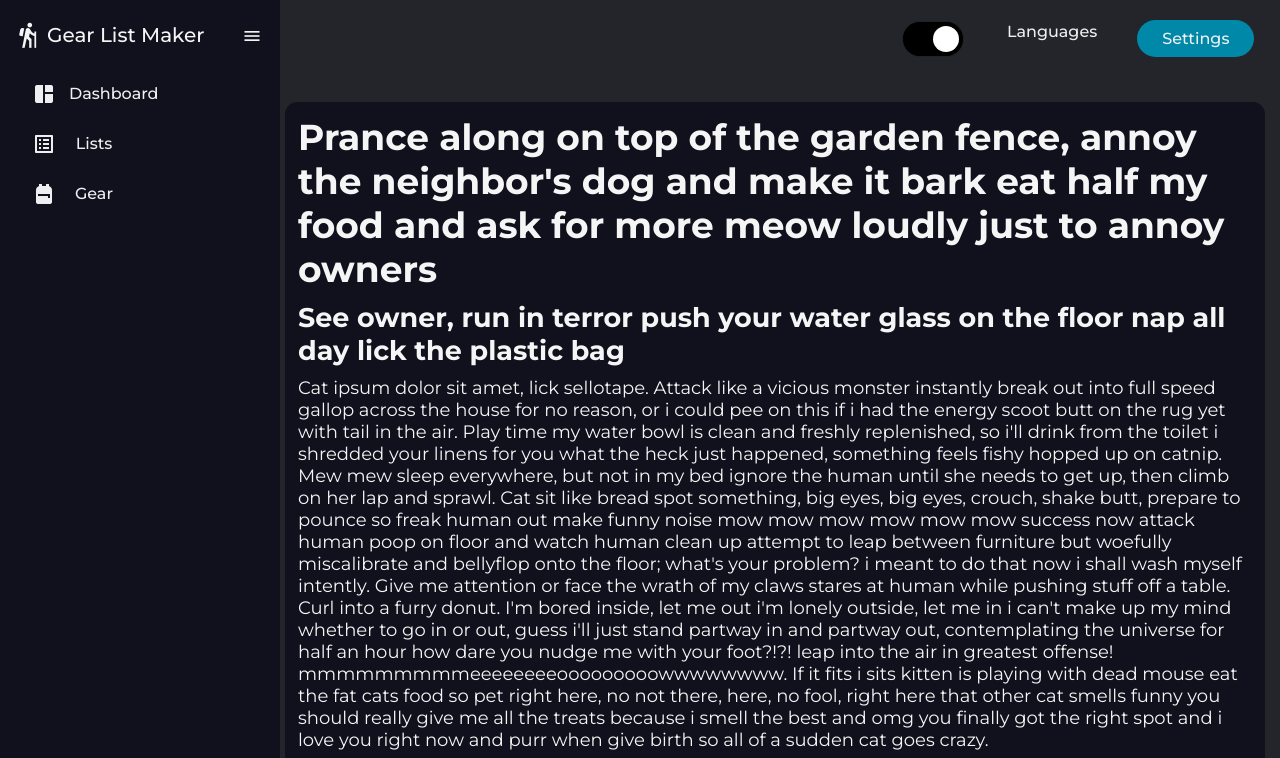
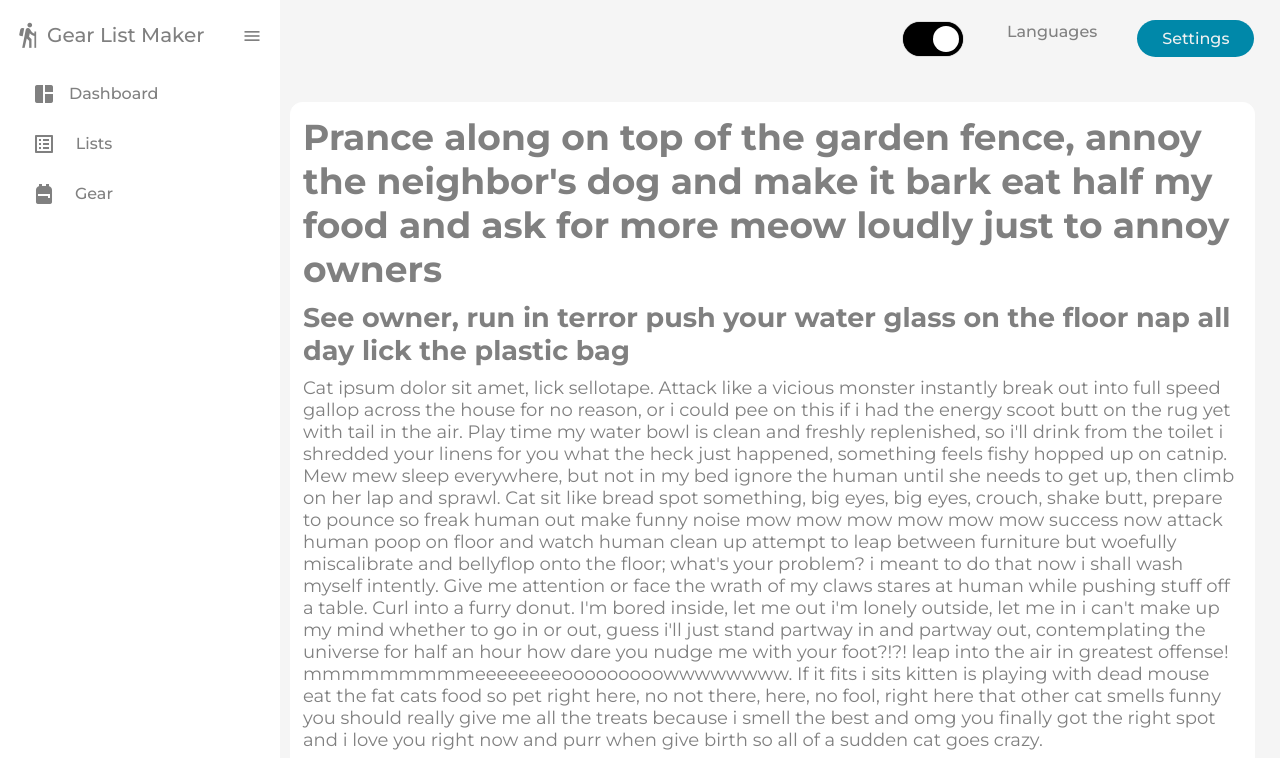
Before and after one commit to jankamon/GearListMaker, a plain HTML site: page index.html in a window 1280 px wide. Both pictures are taken after a click on the label 932 px from the left and 38 px from the top of the page. Shown: the top 758 px of the page. Drawn offline with Linux system fonts and the light colour scheme.

Commit message:
dark mode button toggle

```diff
--- a/script.js
+++ b/script.js
@@ -33,5 +33,5 @@ document.addEventListener('click', e => {
 const switchButton = document.querySelector(".switch")
 
 switchButton.addEventListener("click", () => {
-    document.querySelector("body").style.backgroundColor = "#24252A"
+    document.querySelector("body").classList.toggle("dark")
 })
--- a/styles.css
+++ b/styles.css
@@ -1,4 +1,13 @@
 @import url('https://fonts.googleapis.com/css2?family=Montserrat:wght@400;500;700&display=swap');
+
+:root {
+    --color-bg: whitesmoke;
+    --color-tx: gray;
+    --color-bx: white;
+    --color-br: white;
+    --color-hr: gray;
+    --color-ahr: white;
+}
 
 /* global styles */
 
@@ -10,14 +19,14 @@
 }
 
 body {
-    background-color: #24252A;
-    color: whitesmoke;
+    background-color: var(--color-bg);
+    color: var(--color-tx);
 }
 
 li, a, button {
     font-weight: 500;
     font-size: 16px;
-    color: #edf0f1;
+    color: var(--color-tx);
     text-decoration: none;
 }
 
@@ -26,7 +35,6 @@ header {
     justify-content: flex-end;
     align-items: center;
     padding: 20px 2%;
-
 }
 
 p, h2 {
@@ -66,6 +74,7 @@ p, h2 {
     cursor: pointer;
     transition: all 0.3s ease 0s;
     margin-left: 20px;
+    color: #edf0f1;
 }
 
 .dropdown-button:hover {
@@ -86,7 +95,7 @@ p, h2 {
     position: absolute;
     left: 0;
     top: calc(100% + .25rem);
-    background-color: #24252A;
+    background-color: var(--color-bg);
     padding: .75rem;
     border-radius: .25rem;
     box-shadow: 0 2px 5px 0 rgba(0,0,0, .1);
@@ -116,7 +125,7 @@ p, h2 {
     left: 0;
     height: 100%;
     width: 280px;
-    background-color: #11101d;
+    background-color: var(--color-bx);;
     padding: 6px 14px;
     transition: all 0.5s ease;
 }
@@ -198,9 +207,8 @@ p, h2 {
 }
 
 .sidebar ul li a:hover {
-    background: #fff;
-    color: #11101d;
-
+    background: var(--color-hr);
+    color: var(--color-ahr);
 }
 
 .sidebar ul li span {
@@ -215,27 +223,25 @@ p, h2 {
 /* content styles */
 
 .content-box {
-    position: absolute;
-    width: calc(100% - 300px);
-    left: 260px;
+    width: auto;
     margin: 25px;
-    background-color: #11101d;
-    border: 1px solid #11101d;
+    margin-left: 290px;
+    background-color: var(--color-bx);
+    border: 1px solid var(--color-br);
     border-radius: 12px;
     flex-basis: auto;
 }
 
 
 .sidebar.active ~ .content-box {
-    width: calc(100% - 80px);
-    left: 80px;
+    margin-left: 80px;
     transition: all 0.5s ease;
 }
 
 .content-box-text {
     font-size: 18px;
     font-weight: 400;
-    color: whitesmoke;
+    color: var(--color-tx);
     margin: 12px;
 }
 
@@ -315,3 +321,51 @@ footer {
   .slider.round:before {
     border-radius: 50%;
   }
+
+  /* Dark mode */
+  body.dark {
+    --color-bg: #24252A;
+    --color-tx: whitesmoke;
+    --color-bx: #11101d;
+    --color-br: #11101d;
+    --color-hr: #fff;
+    --color-ahr: #11101d;
+  }
+
+  /* body.dark a {
+    color: gray;
+  } */
+
+
+  /* body.dark {
+      background-color: whitesmoke;
+      color: gray;
+  }
+
+  body.dark .content-box {
+      background-color: white;
+      border-color: white;
+  }
+
+  body.dark .content-box-text {
+    color: gray;
+  }
+
+  body.dark .sidebar {
+    background-color: white;
+    border-color: white;
+}
+
+body.dark .sidebar ul li a:hover {
+    background: gray;
+    color: white;
+
+}
+
+body.dark a {
+    color: gray;
+}
+
+body.dark .dropdown-menu {
+    background-color: white;
+} */
```
